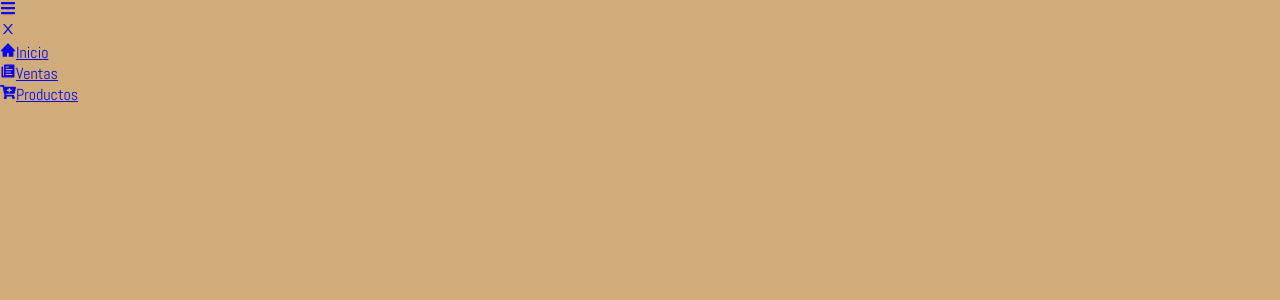
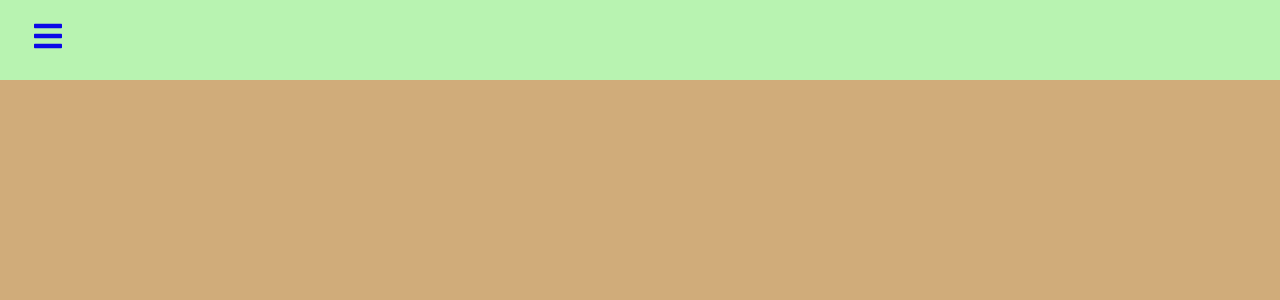
Before and after one commit to yadirahenao/Proyecto_Top_Secret_Rosies, a React (Create React App) app: page /Menu in a window 1280 px wide. Shown: the top 300 px of the page. Built offline with nearby package versions, Linux system fonts and the light colour scheme; a web font is replaced by a local one.

Commit message:
Se modifican los estilos y se importa en el App.jsx

```diff
--- a/src/App.jsx
+++ b/src/App.jsx
@@ -3,6 +3,7 @@ import { BrowserRouter as Router, Switch, Route } from 'react-router-dom';
 import 'styles/styles.css'
 import 'Navbar/Navbar'
 import Navbar from 'Navbar/Navbar';
+import 'styles/Navbar.css'
 
 function App() {
   return (
--- a/src/styles/Navbar.css
+++ b/src/styles/Navbar.css
@@ -0,0 +1,72 @@
+.navbar {
+    background-color: rgb(183, 247, 181);
+    height: 80px;
+    display: flex;
+    justify-content: start;
+    align-items: center;
+  }
+
+  .menu-bars {
+    margin-left: 2rem;
+    font-size: 2rem;
+    background: none;
+  }
+
+  .nav-menu {
+    background-color: rgb(183, 247, 181);
+    width: 250px;
+    height: 100vh;
+    display: flex;
+    justify-content: center;
+    position: fixed;
+    top: 0;
+    left: -100%;
+    transition: 850ms;
+  }
+
+  .nav-menu.active {
+    left: 0;
+    transition: 350ms;
+  }
+
+  .nav-text {
+    display: flex;
+    justify-content: start;
+    align-items: center;
+    padding: 8px 0px 8px 16px;
+    list-style: none;
+    height: 60px;
+  }
+
+  .nav-text a {
+    text-decoration: none;
+    color: black;
+    font-size: 18px;
+    width: 95%;
+    height: 100%;
+    display: flex;
+    align-items: center;
+    padding: 0 16px;
+    border-radius: 4px;
+  }
+
+  .nav-text a:hover {
+    background-color: #ffffff;
+  }
+
+  .nav-menu-items {
+    width: 100%;
+  }
+
+  .navbar-toggle {
+    background-color: rgb(183, 247, 181);
+    width: 100%;
+    height: 80px;
+    display: flex;
+    justify-content: start;
+    align-items: center;
+  }
+
+  span {
+    margin-left: 16px;
+  }
```
